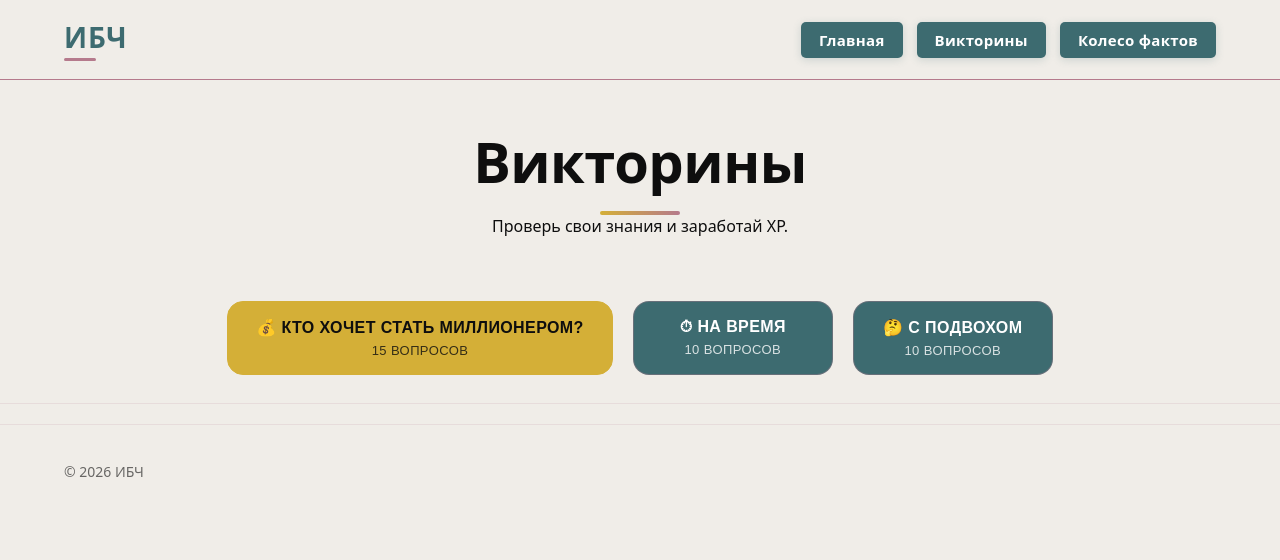
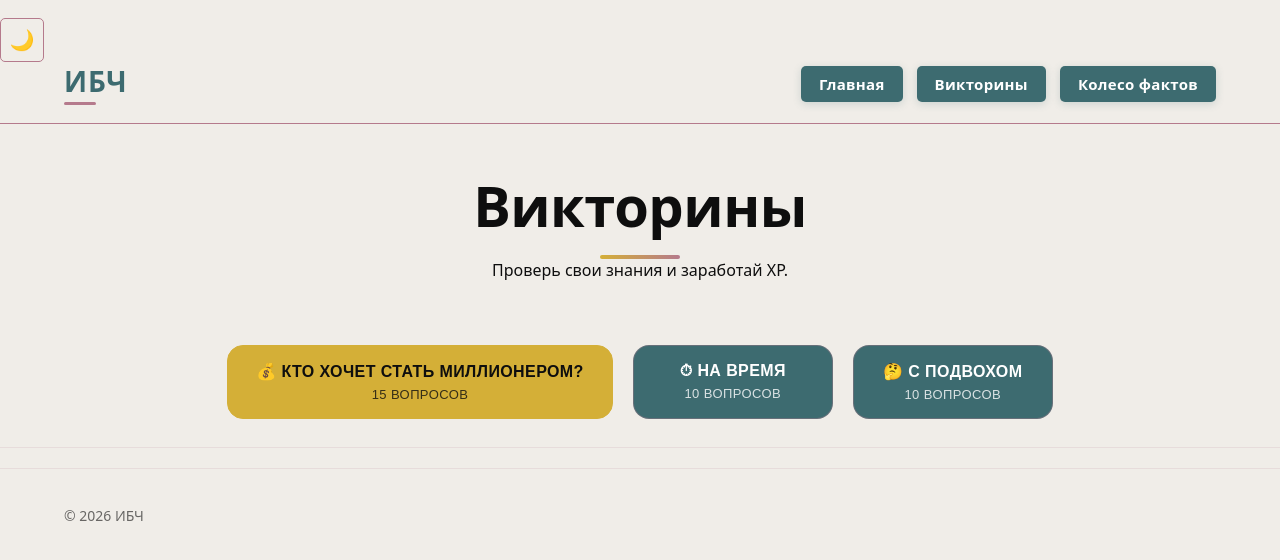
Before and after one commit to Kimoto1336/Kimoto1336.github.io, a website: page quiz.html in a window 1280 px wide. Drawn offline with Linux system fonts and the light colour scheme.

Commit message:
Update quiz.html

```diff
--- a/quiz.html
+++ b/quiz.html
@@ -12,6 +12,7 @@
 <body>
 
   <header class="header">
+    <button id="themeBtn" class="theme-btn">🌙</button>
     <div class="container">
       <div class="logo">ИБЧ</div>
       <nav class="nav">
```
